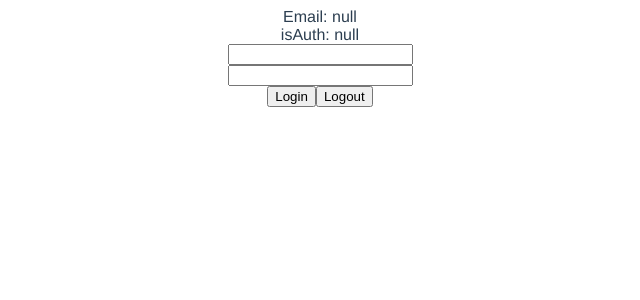
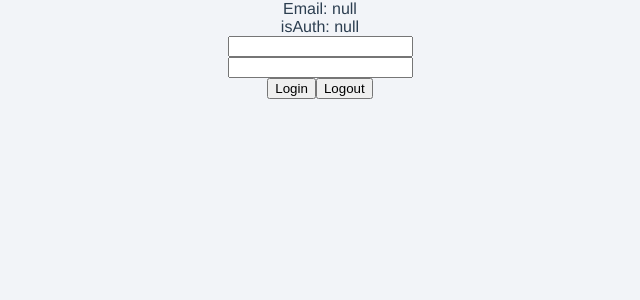
Before and after one commit to aaesmail/vue-login, a Vue app: page /login in a window 1280 px wide. Shown: the top 300 px of the page, without its empty margins (320-960 px from the left). Built offline with nearby package versions, Linux system fonts and the light colour scheme.

Commit message:
Added Welcome page

```diff
--- a/src/App.vue
+++ b/src/App.vue
@@ -11,10 +11,24 @@ export default {
 </script>
 
 <style lang="sass">
+@import './styles/variables.sass'
+
 html, body
   font-family: Avenir, Helvetica, Arial, sans-serif
   -webkit-font-smoothing: antialiased
   -moz-osx-font-smoothing: grayscale
   text-align: center
   color: #2c3e50
+  height: 100%
+  overflow: auto
+  margin: 0
+  padding: 0
+
+body
+  background: $background-color
+
+#app
+  margin: 0
+  padding: 0
+  height: 100%
 </style>
--- a/src/router/index.js
+++ b/src/router/index.js
@@ -2,6 +2,8 @@ import { createRouter, createWebHistory } from 'vue-router'
 import Login from '../views/Login.vue'
 import Welcome from '../views/Welcome.vue'
 import NotFound from '../views/NotFound.vue'
+
+import store from '../store'
 
 const routes = [
   {
@@ -11,14 +13,17 @@ const routes = [
   {
     path: '/login',
     component: Login,
+    meta: { requiresNoAuth: true, title: 'Login | Instabug' },
   },
   {
     path: '/welcome',
     component: Welcome,
+    meta: { requiresAuth: true, title: 'Welcome | Instabug' },
   },
   {
     path: '/404',
     component: NotFound,
+    meta: { title: 'User Feedback & Bug reporting' },
   },
   {
     path: '/:catchAll(.*)',
@@ -31,4 +36,18 @@ const router = createRouter({
   routes,
 })
 
+router.beforeEach((to, from, next) => {
+  const pageTitle = to.meta.title
+
+  if (pageTitle) document.title = pageTitle
+
+  const authState = store.getters['auth/isAuth']
+
+  if (to.meta.requiresAuth) return authState ? next() : next('/login')
+
+  if (to.meta.requiresNoAuth) return authState ? next('/welcome') : next()
+
+  return next()
+})
+
 export default router
--- /dev/null
+++ b/src/styles/variables.sass
@@ -0,0 +1,4 @@
+$primary-color: #0089E5
+$primary-color-light: #09f
+$background-color: #f2f4f8
+$layout-breakpoint-small: 960px
--- a/src/views/Login.vue
+++ b/src/views/Login.vue
@@ -12,13 +12,7 @@
 </template>
 
 <script>
-import store from '../store'
-
 export default {
-  beforeRouteEnter(to, from, next) {
-    store.getters['auth/isAuth'] ? next('/welcome') : next()
-  },
-
   data() {
     return {
       email: '',
@@ -28,12 +22,17 @@ export default {
 
   methods: {
     async login() {
-      console.log(
-        await this.$store.dispatch('auth/login', {
-          email: this.email,
-          password: this.password,
-        })
-      )
+      const loggedIn = await this.$store.dispatch('auth/login', {
+        email: this.email,
+        password: this.password,
+      })
+
+      if (loggedIn) {
+        // successful
+        this.$router.push('/welcome')
+      } else {
+        // invalid login information
+      }
     },
 
     logout() {
--- a/src/views/Welcome.vue
+++ b/src/views/Welcome.vue
@@ -1,20 +1,61 @@
 <template>
-  <h1>Welcome</h1>
-  <button @click="logout">Logout</button>
+  <div>
+    <h1>Welcome to {{ userEmail }}</h1>
+    <button @click="logout">Log out</button>
+  </div>
 </template>
 
 <script>
-import store from '../store'
-
 export default {
-  beforeRouteEnter(to, from, next) {
-    store.getters['auth/isAuth'] ? next() : next('/login')
+  computed: {
+    userEmail() {
+      return this.$store.getters['auth/userEmail']
+    },
   },
 
   methods: {
     logout() {
       this.$store.dispatch('auth/logout')
+      this.$router.push('/login')
     },
   },
 }
 </script>
+
+<style lang="sass" scoped>
+@import '../styles/variables.sass'
+div
+  padding: 0
+  margin: 0
+  height: 100%
+  display: flex
+  flex-direction: column
+  justify-content: center
+  align-items: center
+
+h1
+  margin: 0
+  padding: 0
+  font-size: 20px
+
+button
+  margin: 20px
+  padding: 0
+  width: 200px
+  height: 50px
+  background: $primary-color
+  color: #FFF
+  font-weight: bold
+  border: 1px solid $primary-color
+  border-radius: 2px
+
+  &:hover
+    cursor: pointer
+    background: $primary-color-light
+    border-color: $primary-color-light
+
+
+@media (min-width: $layout-breakpoint-small)
+  h1
+    font-size: 30px
+</style>
```
